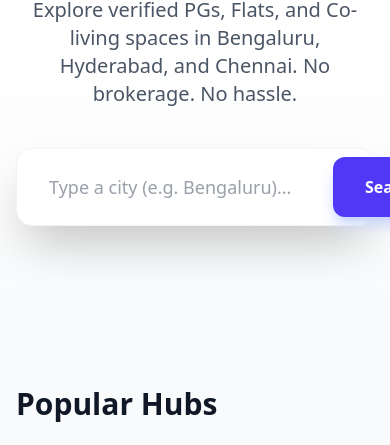
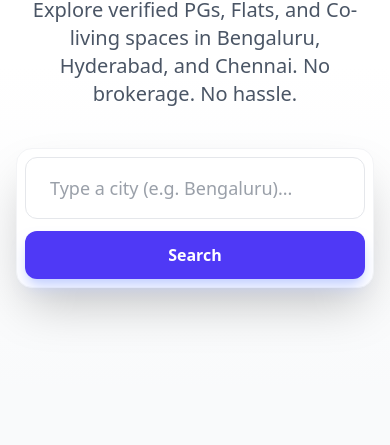
Before and after one commit to sanjay9492/rent-guide-platform, a website built with Vite: page frontend/index.html in a window 390 px wide. Shown: the part 337-782 px from the top of the page. Built offline with nearby package versions, Linux system fonts and the light colour scheme; no server answers.

Commit message:
fix: mobile search bar, theme toggle, and city description layout

```diff
--- a/frontend/index.html
+++ b/frontend/index.html
@@ -7,28 +7,26 @@
   <meta name="viewport" content="width=device-width, initial-scale=1.0" />
   <title>RentGuide India</title>
   <style>
-    /* FORCE DARK MODE STYLES (Debug) */
-    html.dark body {
-      background-color: #0f172a !important;
-      color: #f8fafc !important;
+    /* Custom Scrollbar */
+    ::-webkit-scrollbar {
+      width: 8px;
     }
 
-    html.dark nav {
-      background-color: #1e293b !important;
-      border-color: #334155 !important;
+    ::-webkit-scrollbar-track {
+      background: #f1f1f1;
     }
 
-    html.dark .bg-white {
-      background-color: #1e293b !important;
-      color: #e2e8f0 !important;
+    html.dark ::-webkit-scrollbar-track {
+      background: #0f172a;
     }
 
-    html.dark .text-gray-900 {
-      color: #f1f5f9 !important;
+    ::-webkit-scrollbar-thumb {
+      background: #888;
+      border-radius: 4px;
     }
 
-    html.dark .text-gray-600 {
-      color: #cbd5e1 !important;
+    ::-webkit-scrollbar-thumb:hover {
+      background: #555;
     }
   </style>
 </head>
@@ -122,11 +120,11 @@
           <!-- Search Bar -->
           <div
             class="max-w-xl mx-auto bg-white dark:bg-gray-800 rounded-2xl shadow-2xl p-2 flex border border-gray-100 dark:border-gray-700 transform transition hover:scale-[1.01]">
-            <form id="search-form" class="flex w-full">
+            <form id="search-form" class="flex flex-col sm:flex-row w-full gap-3">
               <input type="text" id="city-input" placeholder="Type a city (e.g. Bengaluru)..."
-                class="flex-grow px-6 py-4 rounded-xl text-lg outline-none text-gray-700 dark:text-white bg-transparent">
+                class="flex-grow px-6 py-4 rounded-xl text-lg outline-none text-gray-700 dark:text-white bg-transparent border border-gray-200 dark:border-gray-700 sm:border-none">
               <button type="submit"
-                class="bg-indigo-600 text-white px-8 py-3 rounded-xl font-bold hover:bg-indigo-700 transition shadow-lg shadow-indigo-200 dark:shadow-none">
+                class="bg-indigo-600 text-white px-8 py-3 rounded-xl font-bold hover:bg-indigo-700 transition shadow-lg shadow-indigo-200 dark:shadow-none w-full sm:w-auto">
                 Search
               </button>
             </form>
@@ -358,7 +356,9 @@
         <div class="lg:col-span-2 space-y-8">
           <div class="bg-white dark:bg-gray-800 p-8 rounded-2xl shadow-xl border border-gray-100 dark:border-gray-700">
             <h2 class="text-2xl font-bold mb-4 text-gray-800 dark:text-white">About the City</h2>
-            <p id="city-description" class="text-gray-600 dark:text-gray-300 leading-relaxed text-lg">Loading city
+            <p id="city-description"
+              class="text-gray-600 dark:text-gray-300 leading-relaxed text-lg whitespace-normal break-words">Loading
+              city
               details...</p>
             <div class="mt-6">
               <button id="view-map-btn"
@@ -620,7 +620,7 @@
 
     // Initialize
     const saved = localStorage.getItem('theme');
-    if (saved === 'dark') {
+    if (saved === 'dark' || (!saved && window.matchMedia('(prefers-color-scheme: dark)').matches)) {
       updateUI(true);
     } else {
       updateUI(false);
```
